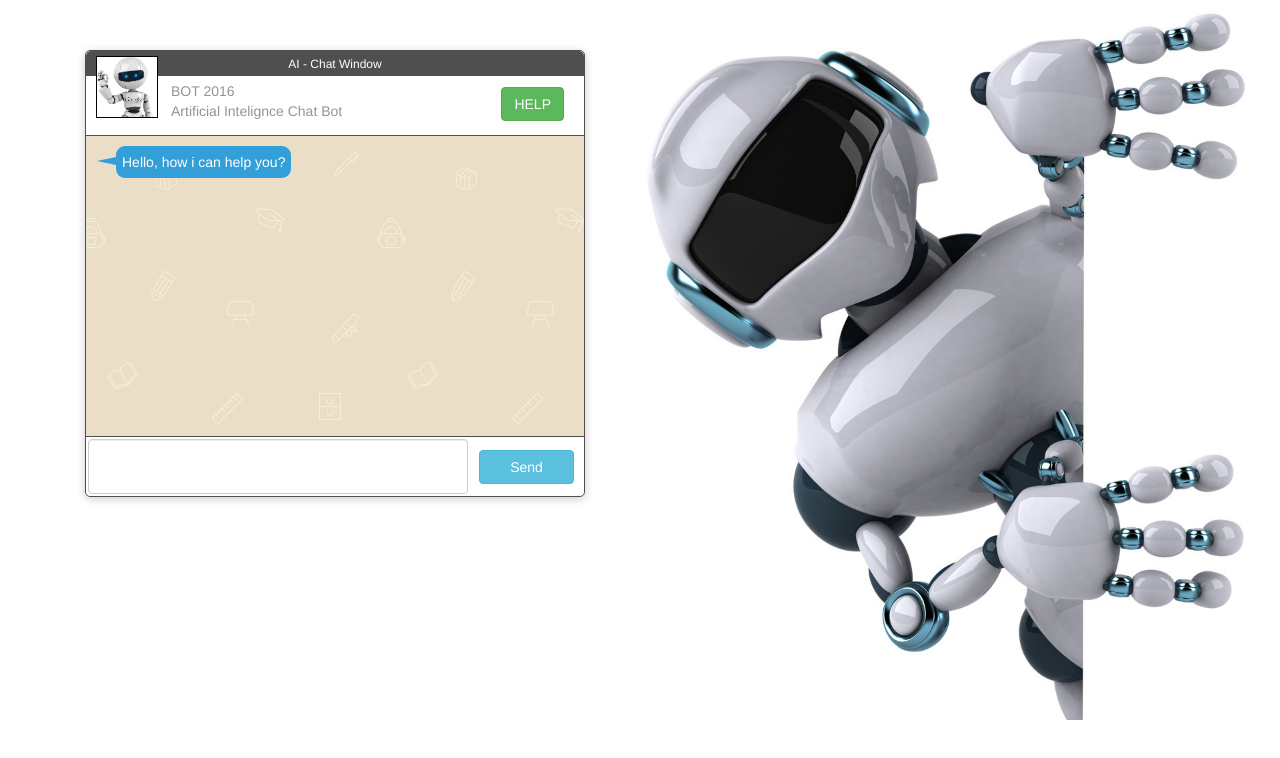
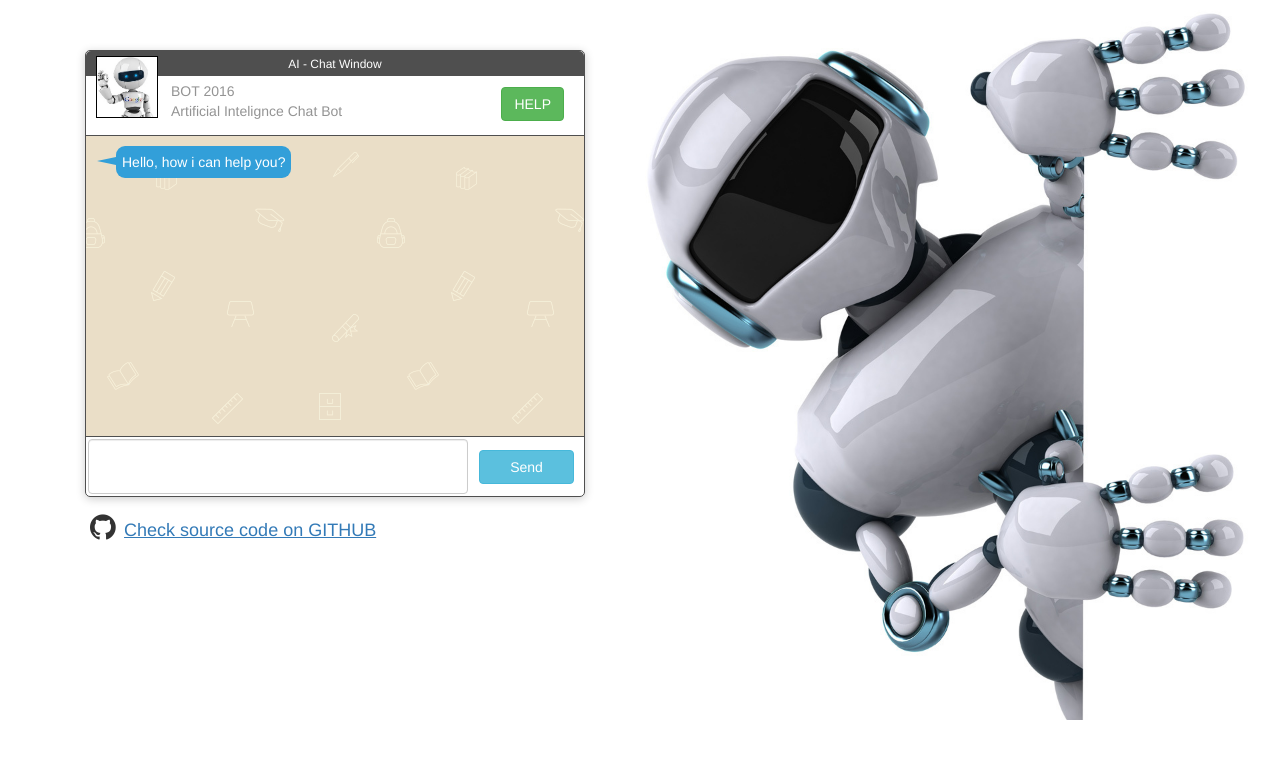
Before and after one commit to jasmintankic/ai_chat_application, a website: page aiwebapp/index.html in a window 1280 px wide. Drawn offline with Linux system fonts and the light colour scheme.

Commit message:
git hub link dodan

```diff
--- a/aiwebapp/components/styles/main.css
+++ b/aiwebapp/components/styles/main.css
@@ -166,3 +166,16 @@ top: 11px;
 .photo-galery-background-wrapper {
     background-image: url('/components/styles/images/giftly.png');
 }
+.git-hub {
+    font-size: 30px;
+    margin-left: 90px;
+    margin-top: 10px;
+}
+.git-hub-link {
+    display: inline-block;
+    font-size: 18px;
+    position: relative;
+    top: -2px;
+    cursor: pointer;
+    text-decoration: underline;
+}
--- a/aiwebapp/components/views/aibody.html
+++ b/aiwebapp/components/views/aibody.html
@@ -20,6 +20,7 @@
         </div>
     </form>
 </div>
+
 <div class="well well-sm too-much-details" ng-if="showMoreInfo" ng-bind-html="fullInfo"></div>
 <div class="panel panel-success help-container" ng-if="showHelp">
     <div class="panel-heading">
@@ -50,3 +51,8 @@
 
     </div>
 </div>
+<div class="clearfix"></div>
+<div class="git-hub">
+    <i class="fa fa-github"></i>
+    <a class="git-hub-link" href="https://github.com/jasmintankic/ai_chat_application" target="_blank">Check source code on GITHUB</a>
+</div>
```
